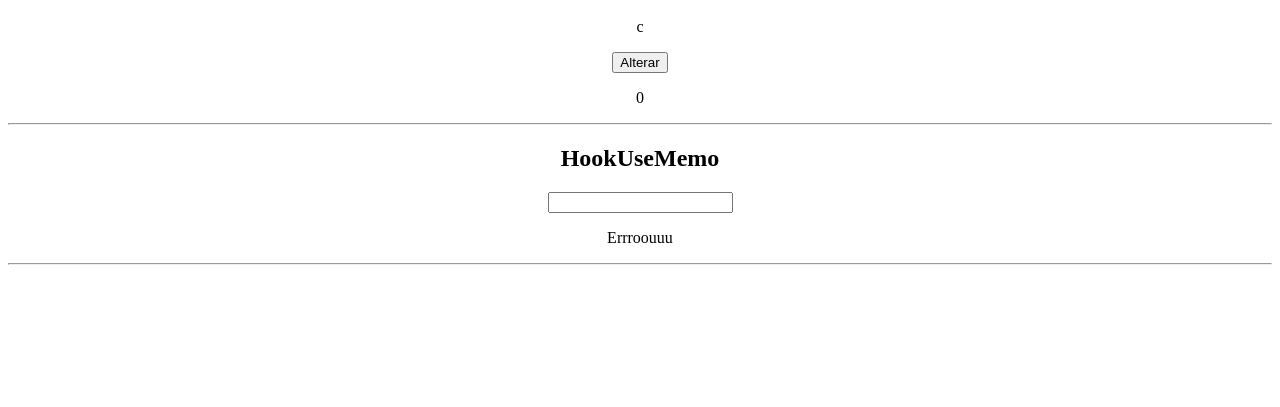
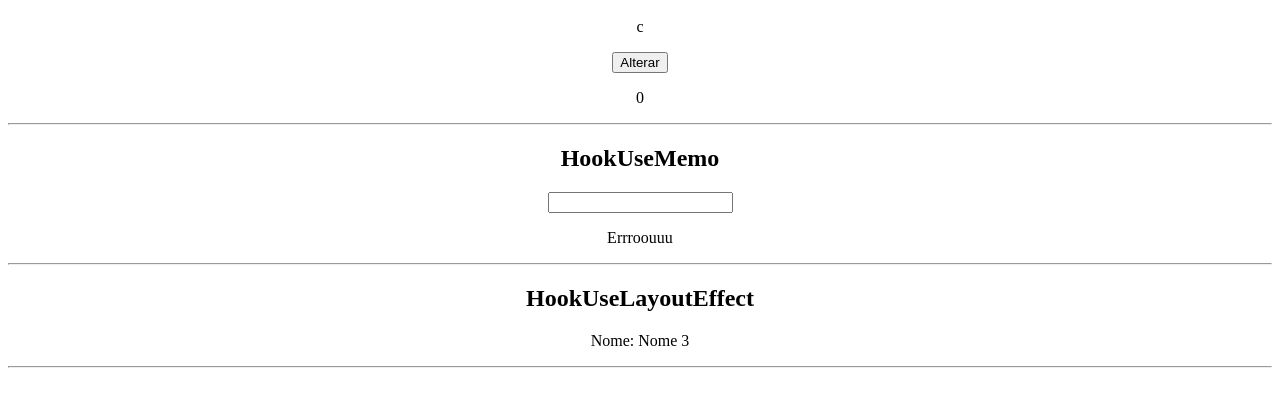
Before and after one commit to YuriCF1/Proj.Study-React-11, a React (Create React App) app in the folder reacthooks/: page / in a window 1280 px wide. Shown: the part 1335-1742 px from the top of the page. Built offline with nearby package versions, Linux system fonts and the light colour scheme.

Commit message:
Creating and implementing example of useLayoutEffect

```diff
--- /dev/null
+++ b/reacthooks/src/Components/HookUseLayoutEffect.js
@@ -0,0 +1,33 @@
+import React, { useEffect, useLayoutEffect, useState } from "react";
+
+// A ordem não importa. Com o LayoutEffect, ele sempre será executado primeiro. Porém a ordem dos useEffect importam
+const HookUseLayoutEffect = () => {
+  const [name, setName] = useState("Nome 0");
+
+  useEffect(() => {
+    // console.log("2");
+    setName("Nome 2");
+  }, []);
+
+  useLayoutEffect(() => {
+    // console.log("1");
+    setName("Nome 1");
+  }, []);
+
+  useEffect(() => {
+    // console.log("3");
+    setName("Nome 3");
+  }, []);
+
+  console.log(name);
+
+  return (
+    <div>
+      <h2>HookUseLayoutEffect</h2>
+      <p>Nome: {name}</p>
+      <hr />
+    </div>
+  );
+};
+
+export default HookUseLayoutEffect;
--- a/reacthooks/src/pages/Home.js
+++ b/reacthooks/src/pages/Home.js
@@ -8,6 +8,7 @@ import HookUseRef from "../Components/HookUseRef";
 import { SomeContext } from "../Components/HookUseContext";
 import HookUseCallback from "../Components/HookUseCallback";
 import HookUseMemo from "../Components/HookUseMemo";
+import HookUseLayoutEffect from "../Components/HookUseLayoutEffect";
 
 const Home = () => {
   const { contextValue } = useContext(SomeContext);
@@ -23,6 +24,7 @@ const Home = () => {
       <HookUseRef />
       <HookUseCallback />
       <HookUseMemo />
+      <HookUseLayoutEffect />
     </div>
   );
 };
```
